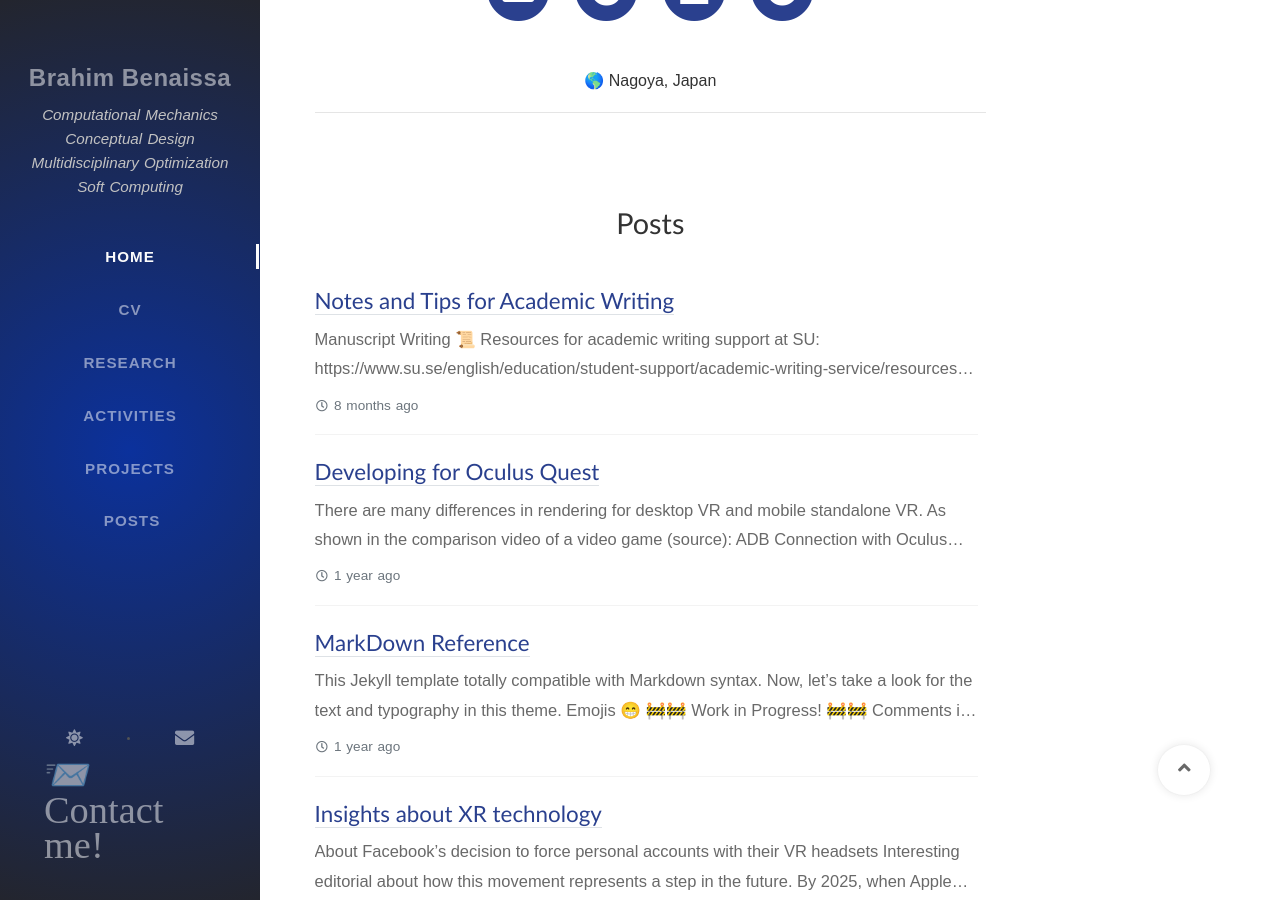
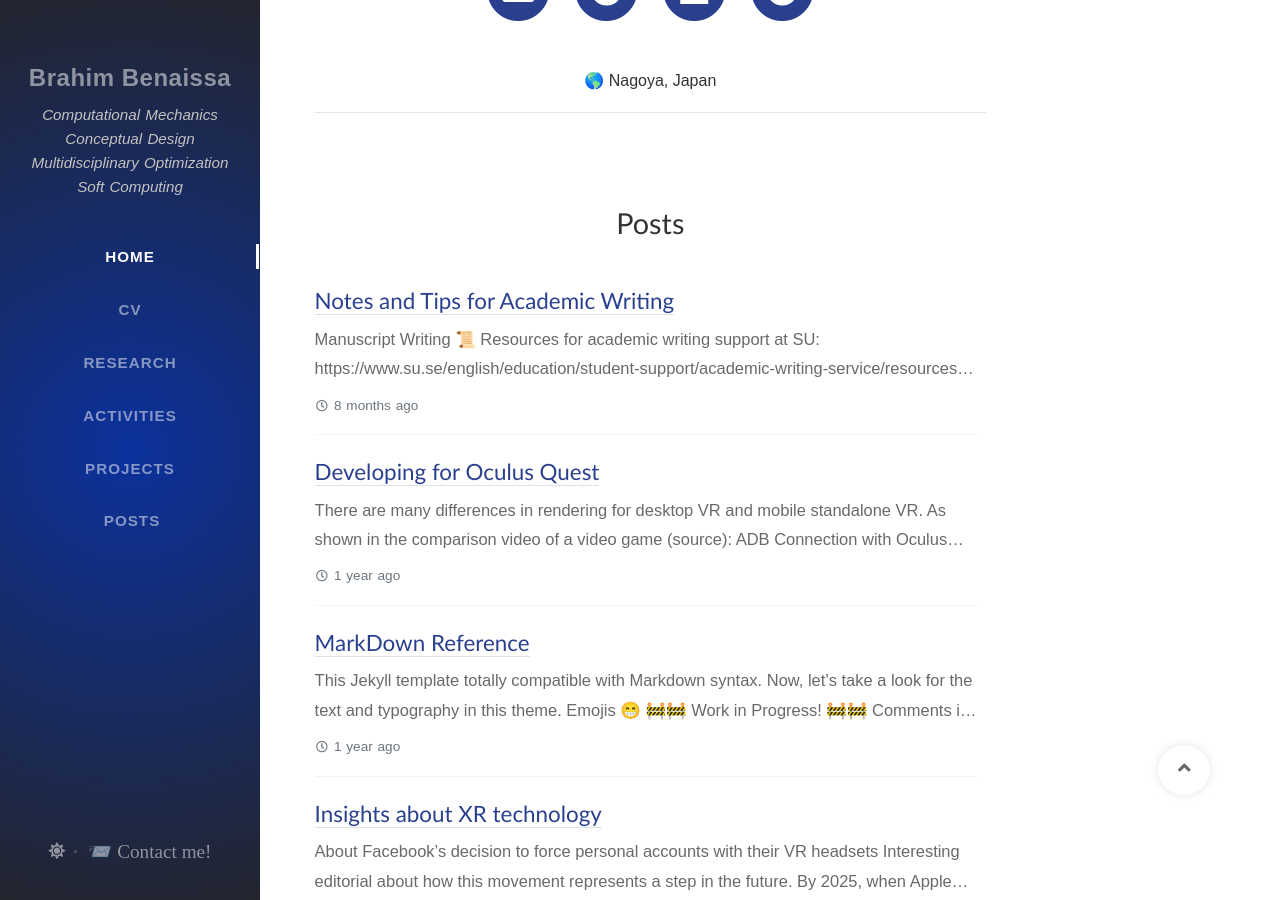
Before and after one commit to Brahim-Benaissa/Brahim-Benaissa.github.io, a Jekyll site: the page built from index.html, in a window 1280 px wide and 900 px high, scrolled down 469 px. Built offline with Jekyll 4.4.1, drawn with Linux system fonts in a browser that asks for light colours; nearby versions of some CDN libraries; some web fonts are replaced; the list of posts is cut into pages by our own code; comment, search, counter and statistics services are not loaded.

Commit message:
Update sidebar.html

```diff
--- a/_includes/sidebar.html
+++ b/_includes/sidebar.html
@@ -66,14 +66,15 @@
   <span class="icon-border"></span>
   {% endif %}
 
+<!--
   {% assign email = site.social.email | split: '@' %}
   <a target="_blank" rel="noopener noreferrer" href="mailto:benaissa@toyota-ti.ac.jp?subject=Hi">
     <i class="fas fa-envelope"></i>
   </a>
-
+-->
     <a target="_blank" rel="noopener noreferrer" href="mailto:benaissa@toyota-ti.ac.jp?subject=Hi">
-      <span style="font-size:2em;">📨</span>
-      <span style="font-family:Papyrus; font-size:2em;">Contact me!</span>
+      <span style="font-size:1em;">📨</span>
+      <span style="font-family:Papyrus; font-size:1em;">Contact me!</span>
     </a>
 
 </div>
```
